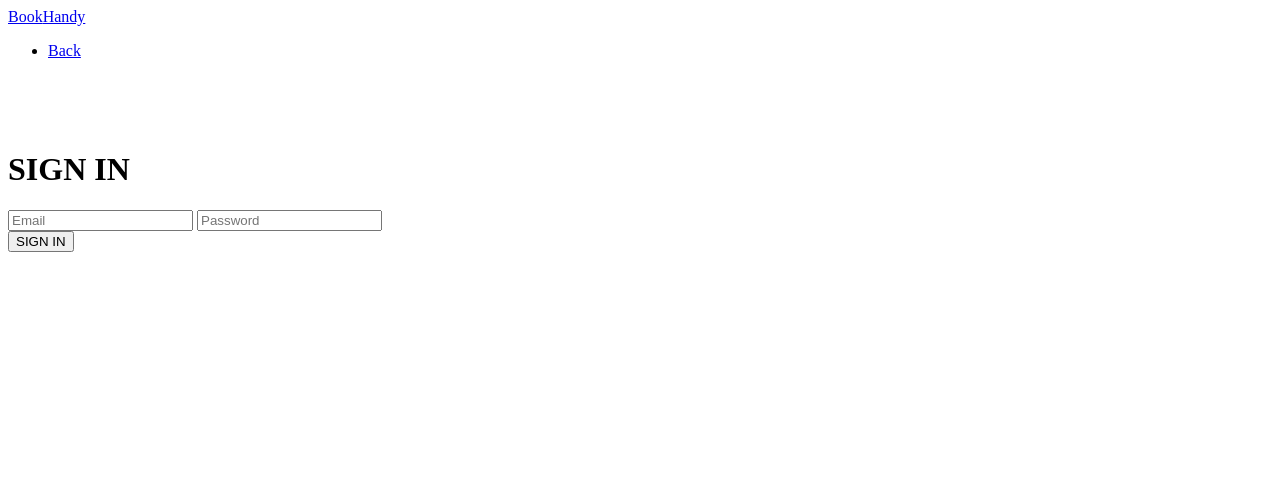
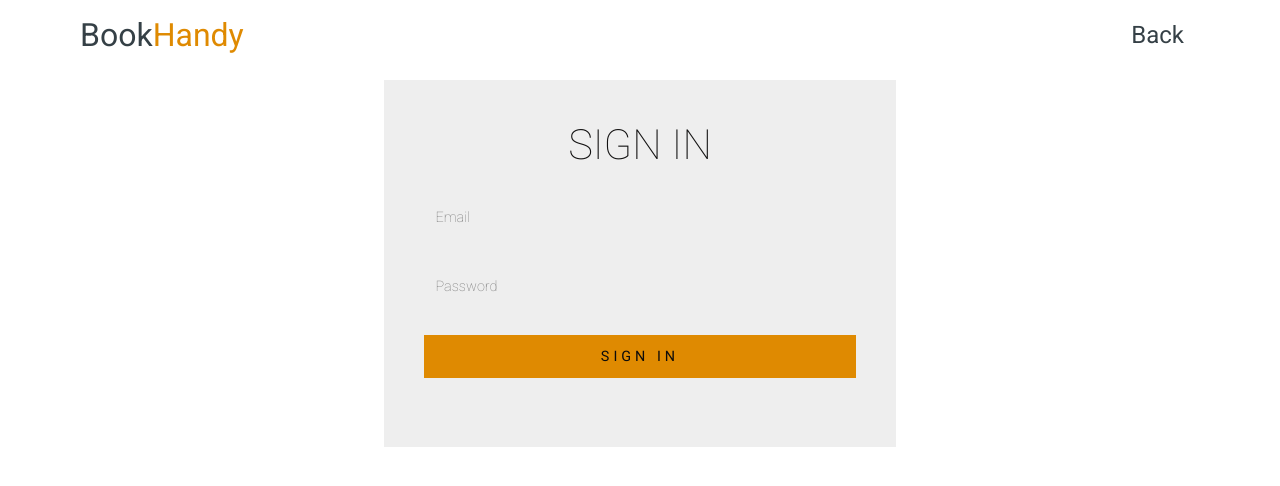
Before and after one commit to Nihil0329/BookHandy, a plain HTML site: page adminlogin.html in a window 1280 px wide. Drawn offline with Linux system fonts and the light colour scheme; files that its build step writes are made by us from their sources; the site is published under a folder, as on GitHub Pages, so addresses that start at the root find nothing.

Commit message:
Update adminlogin.html

```diff
--- a/adminlogin.html
+++ b/adminlogin.html
@@ -4,7 +4,7 @@
 <title>SignIn Form</title>
 <meta name="viewport" content="width=device-width, initial-scale=1">
 <meta http-equiv="Content-Type" content="text/html; charset=utf-8" />
-<link href="/css/sign.css" rel="stylesheet" type="text/css" media="all" />
+<link href="sign.css" rel="stylesheet" type="text/css" media="all" />
 </head>
 <body>
     <header>
```
